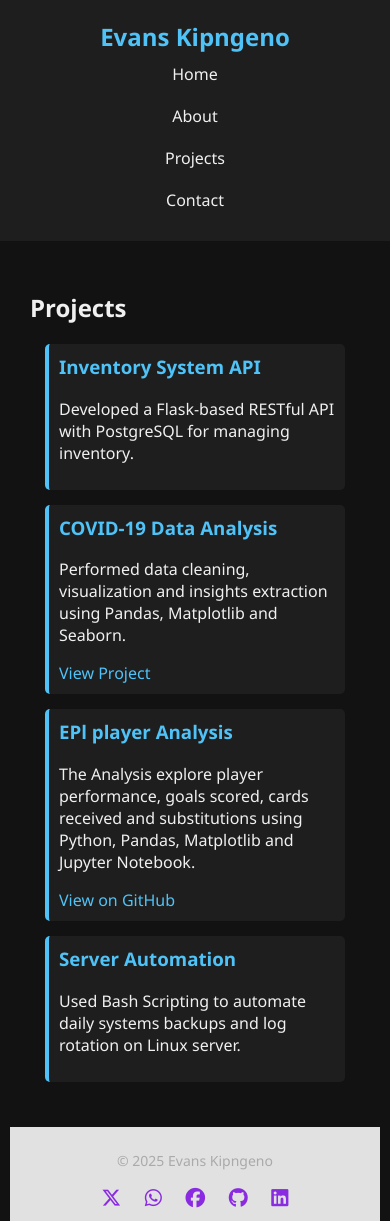
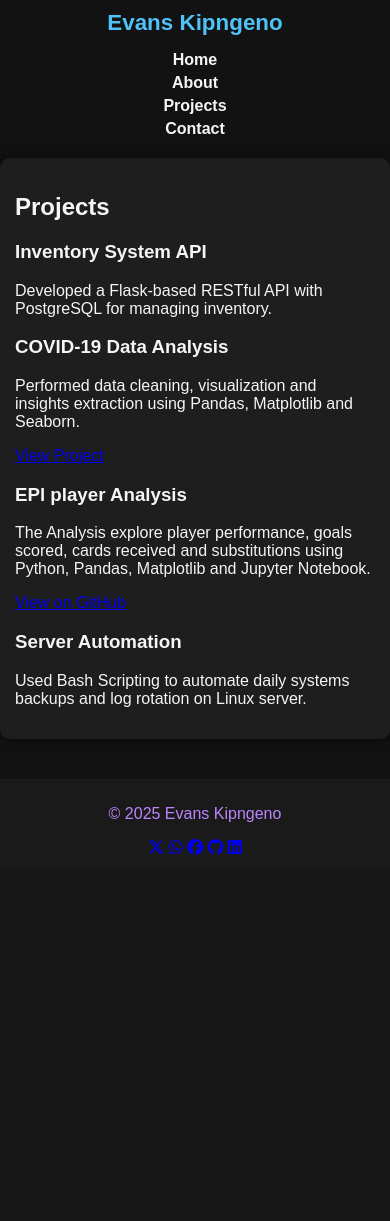
Before and after one commit to Ab494/Evans-site, a Flask app: page /projects in a window 390 px wide. After the commit the page ends 855 px from the top, so only its background shows below. Run offline with Flask 3, Linux system fonts and the light colour scheme.

Commit message:
Updated base.html and style.css for responsive design

```diff
--- a/static/css/style.css
+++ b/static/css/style.css
@@ -1,231 +1,120 @@
-* {
-    box-sizing: border-box;
+:root {
+    --primary-color: #4fc3f7;
+    --secondary-color: #bb86fc;
+    --background: #121212;
+    --text-color: #f5f5f5;
+    --link-hover: #82eefd;
+    --accent-color: #03dac6
 }
 
 body {
-    font-family: 'Segoe UI', Tahoma, Geneva, Verdana, sans-serif;
+    font-family: Arial, sans-serif;
+    background-color: var(--background);
+    color: var(--text-color);
+    margin: 0;
     padding: 0;
-    margin: 0;
-    background-color: #121212;
-    color: #f0f0f0;
-
-}
-
-header {
-    background-color: #1e1e1e;
-    padding: 20px;
-    text-align: center;
 }
 
 header h1 {
     margin: 0;
-    color: #4fc3f7;
+    color: var(--primary-color);
+    text-align: center;
+    padding: 10px 0;
 
 }
 
+nav {
+    text-align: center;
+    margin-bottom: 20px;
+}
+
 nav a {
-    color: #f0f0f0;
+    color: var(--text-color);
     margin: 0 10px;
     text-decoration: none;
-    display: flex;
-    flex-wrap: wrap;
-    justify-content: center;
+    font-weight: bold;
+    transition: color 0.3s ease;
+
+}
+
+nav a:hover {
+    color: var(--link-hover);
+}
+
+main {
+    padding: 20px;
+    max-width: 800px;
+    margin: auto;
+    background-color: #1e1e1e;
+    border-radius: 10px;
+    box-shadow: 0 0 15px rgba(0, 0, 0, 0.5);
+}
+
+footer {
+    background-color: #1a1a1a;
+    color: var(--secondary-color);
+    text-align: center;
+    padding: 10px;
+    margin-top: 40px;
+}
+
+img {
+    border-radius: 10px;
+    max-width: 100%;
+    height: auto;
+    box-shadow: 0 4px 12px rgba(0, 0, 0, 0.3);
+    transition: transform 0.3s ease;
 
 
 }
 
-nav a:hover {
-    text-decoration: underline;
+img:hover {
+    transform: scale(1.05);
+}
+
+a:btn {
+    display: inline-block;
+    margin: 10px 5px;
+    padding: 10px 15px;
+    background-color: var(--primary-color);
+    color: #000;
+    border-radius: 5px;
+    text-decoration: none;
+    font-weight: bold;
+    transition: background-color 0.3s ease;
+
 
 }
 
-main {
-    padding: 10px;
-    max-width: 600px;
-    margin: auto;
-}
-
-footer {
-    background-color: #e1e1e1;
-    color: #aaa;
-    text-align: center;
-    padding: 10px;
-    font-size: 20px;
-    margin: 0 10px;
-}
-
-footer i:hover {
-    color: #fff;
-}
-
-.social-links {
-    margin-top: 10px;
-}
-
-.social-links a {
-    color: blueviolet;
-    margin: 0 10px;
-    font-size: 1.4em;
-    transition: color 0.3s;
-}
-
-.social-links a:hover {
-    color: #03a9f4;
-}
-
-img.profile-pic {
-    display: block;
-    margin: 0 auto;
-    border-radius: 50%;
-    width: 150px;
-    height: 150px;
-    object-fit: cover;
-}
-
-
-form {
-    display: flex;
-    flex-direction: column;
-    max-width: 400px;
-    margin: 20px 0;
-}
-
-form label {
-    margin-bottom: 10px;
-}
-
-form input,
-form textarea {
-    padding: 10px;
-    margin-top: 5px;
-    border: non;
-    border-radius: 5px;
-    background-color: #2c2c2c;
-    color: #f0f0f0;
-}
-
-form button {
-    padding: 10px;
-    background-color: #4fc3f7;
-    border: none;
-    color: #121212;
-    font-weight: bold;
-    border-radius: 5px;
-    cursor: pointer;
-}
-
-form button:hover {
-    background-color: #03a9f4
-}
-
-form {
-    max-width: 500px;
-    margin: auto;
-    padding: 10px;
-}
-
-input,
-textarea {
-    width: 100%;
-    margin-bottom: 10px;
-    padding: 8px;
-    border-radius: 4px;
-    border: 1px solid #ccc;
-}
-
-.testimonial {
-    background: blue;
-    padding: 15px;
-    margin: 10px 0;
-    border-left: 5px solid #4fc3f7;
-
+a.btn:hover {
+    background-color: var(--accent-color);
+    color: #000;
 }
 
 .testimonial blockquote {
-    margin: 0;
     font-style: italic;
+    margin: 10px 0;
+    color: var(--accent-color);
 }
 
-.projects-section {
-    padding: 20px;
-
+.testimonial p {
+    margin: 5px 0 15px;
+    font-size: 0.9em;
+    color: #ccc;
 }
 
-.project {
-    background-color: #1e1e1e;
-    padding: 15px;
-    margin: 15px;
-    border-left: 4px solid #4fc3f7;
-    border-radius: 5px;
-}
-
-.project h3 {
-    margin-top: 0;
-    color: #4fc3f7;
-}
-
-.project a {
-    color: #4fc3f7;
-    text-decoration: none;
-}
-
-.project a:hover {
-    text-decoration: underline;
-}
-
-.skills {
-    display: flex;
-    flex-wrap: wrap;
-    gap: 10px;
-    list-style: none;
-    padding: 0;
-}
-
-.skills li {
-    background-color: #4fc3f7;
-    color: #fff;
-    padding: 8px 12px;
-    border-radius: 5px;
-    font-weight: bold;
-}
-
-@media (max-width: 768px) {
+@media screen and (max-width: 600px) {
     header h1 {
-        font-size: 1.5rem;
-        text-align: center;
-
-
-    }
-
-    nav {
-        display: flex;
-        flex-direction: column;
-        align-items: center;
-        font-size: 16px;
+        font-size: 1.4em;
     }
 
     nav a {
-        margin: 10px 0;
         display: block;
-    }
-
-    .profile-pic {
-        width: 100px;
-        height: 100px;
+        margin: 5px 0;
     }
 
     main {
-        padding: 10px;
-        max-width: 100%;
+        padding: 15px;
     }
 
-    .project {
-        padding: 10px;
-    }
-
-    footer {
-        font-size: 14px;
-        padding: 10px;
-        text-align: center;
-    }
 }
--- a/templates/base.html
+++ b/templates/base.html
@@ -5,6 +5,7 @@
     <title>Evans Kipngeno</title>
     <link rel="stylesheet" href="{{ url_for('static', filename='css/style.css') }}">
     <link rel="stylesheet" href="https://cdnjs.cloudflare.com/ajax/libs/font-awesome/6.5.0/css/all.min.css">
+    <meta name="viewport" content="width=device-width, initial-scale=1.0">
 </head>
 <body>
     <header>
@@ -17,7 +18,8 @@
         </nav>
     </header>
     <main>
-        {% block content %}{% endblock %}
+        {% block content %}
+        {% endblock %}
     </main>
     <footer>
         <p>&copy; 2025 Evans Kipngeno</p>
```
